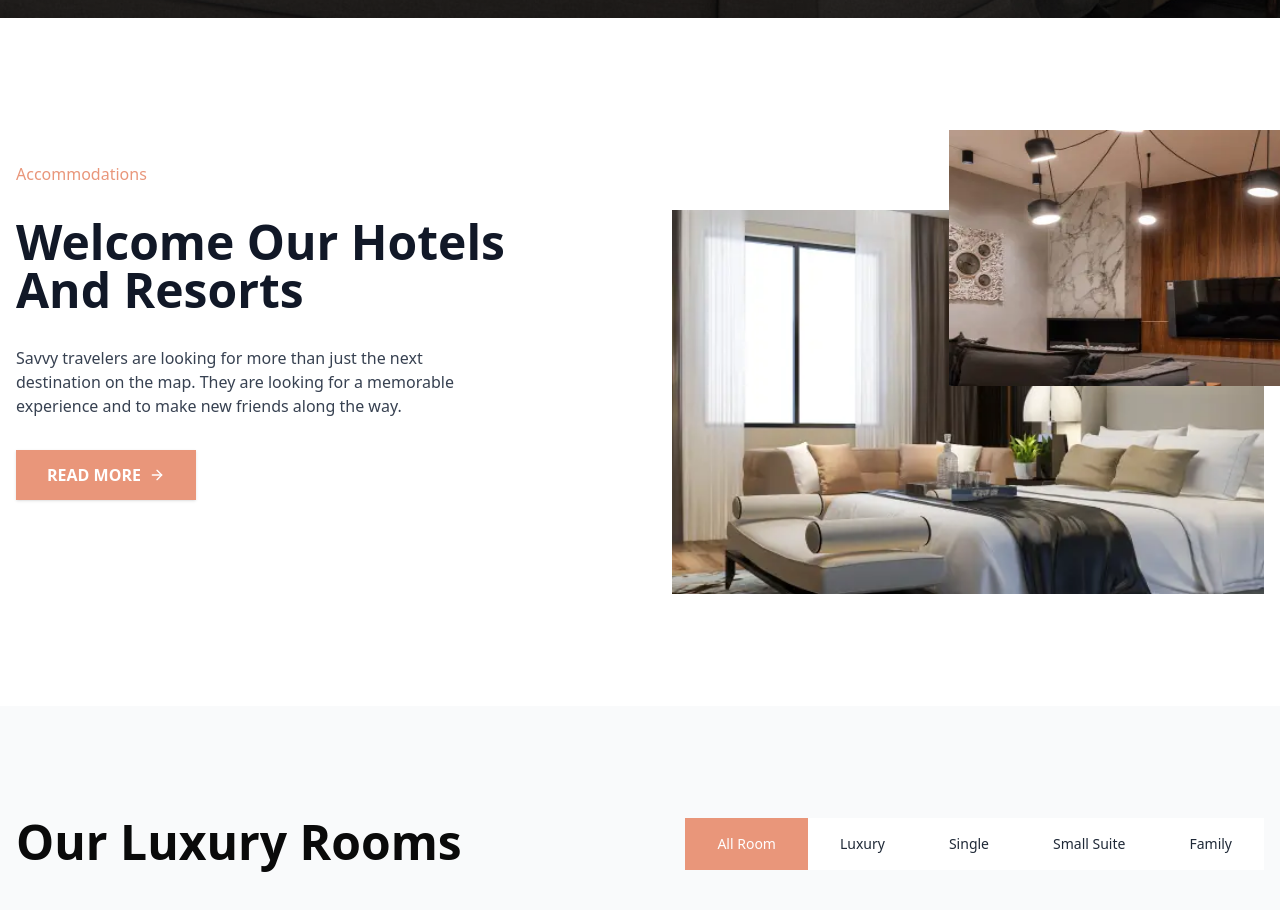
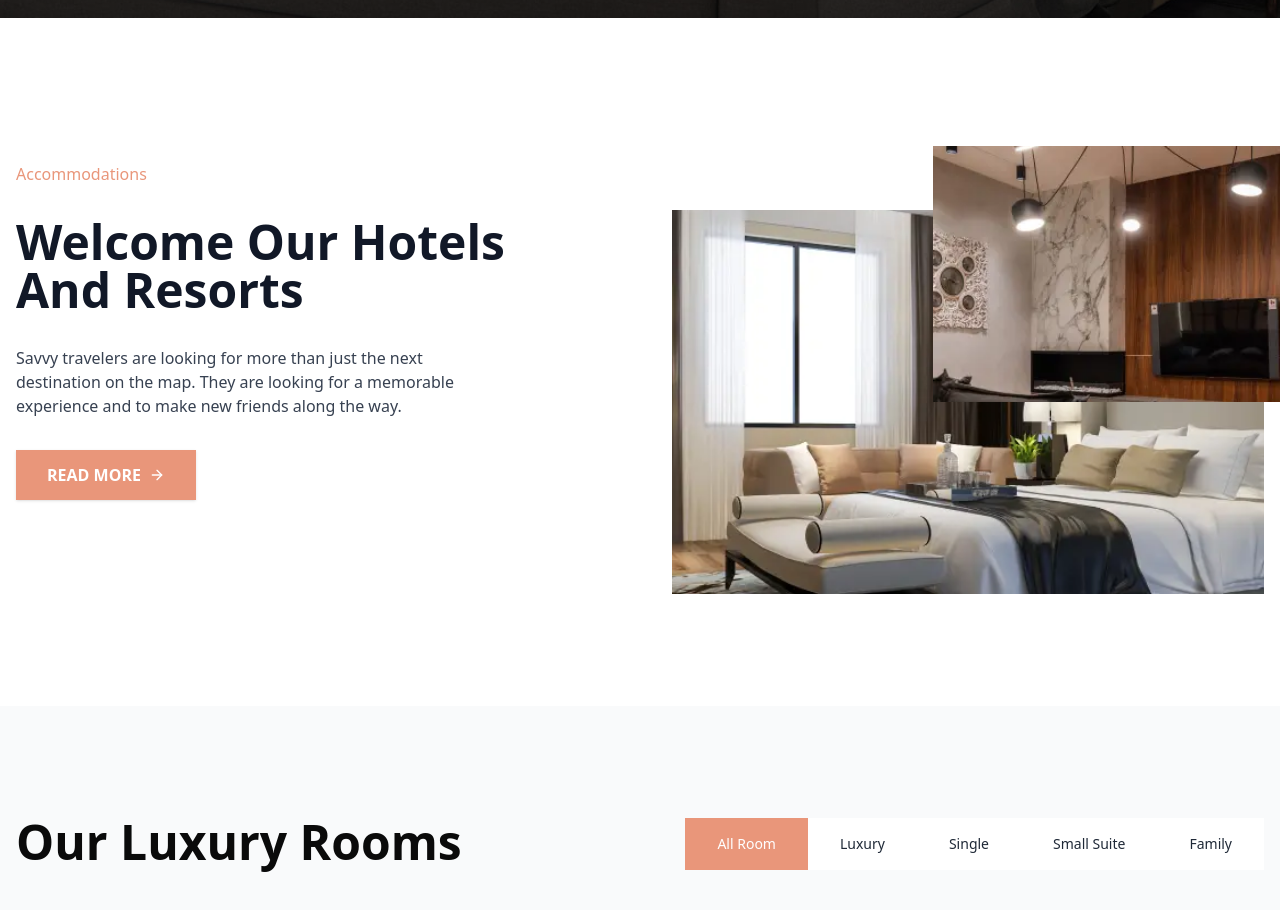
Before and after one commit to muskanm1111/Hostily, a Next.js app: page / in a window 1280 px wide. Shown: the part 782-1692 px from the top of the page. Built offline with nearby package versions, Linux system fonts and the light colour scheme.

Commit message:
Enhance About component layout with improved padding and max-width for better image presentation

```diff
--- a/src/components/about.jsx
+++ b/src/components/about.jsx
@@ -31,8 +31,8 @@ const About = () => {
           </div>
 
           {/* Images */}
-          <div className="w-full lg:w-1/2 mt-20 relative">
-            <div className="grid grid-cols-1 gap-4">
+          <div className="w-full lg:w-1/2 mt-20 relative px-4 lg:px-0">
+            <div className="grid grid-cols-1 gap-4 max-w-2xl mx-auto lg:mx-0">
               <div className="relative h-64 md:h-80 lg:h-96 w-full">
                 <Image
                   src="/hotel-1.webp"
@@ -42,12 +42,12 @@ const About = () => {
                 />
               </div>
 
-              <div className="absolute -top-20 -right-20 w-2/3 h-48 md:h-64 hidden md:block">
+              <div className="absolute -top-16 -right-8 lg:-right-16 w-2/3 h-48 md:h-64 hidden md:block">
                 <Image
                   src="/hotel-2.webp"
                   alt="Hotel living area"
                   fill
-                  className="object-right-top "
+                  className="object-cover"
                 />
               </div>
             </div>
```
